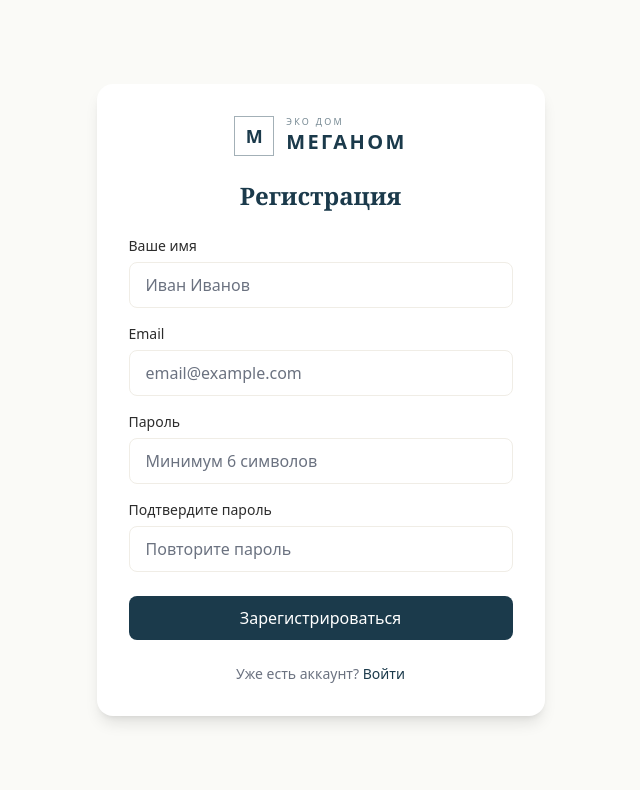
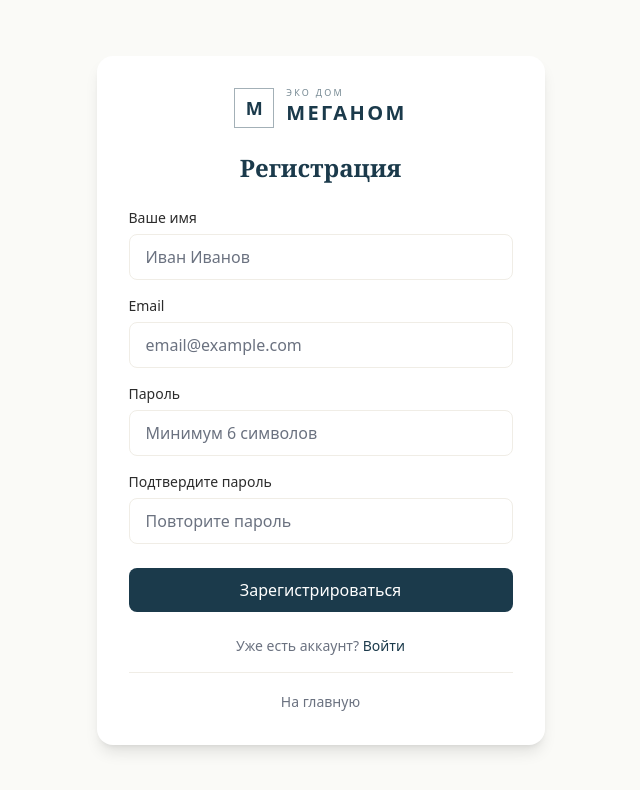
Before and after one commit to Sowenka/meganom, a React (Vite) app: page /auth/register in a window 1280 px wide. Shown: the top 790 px of the page, without its empty margins (312-952 px from the left). Built offline with nearby package versions, Linux system fonts and the light colour scheme; no server answers.

Commit message:
feat(auth): add back-to-home link on login and register pages

```diff
--- a/src/pages/auth/Login.jsx
+++ b/src/pages/auth/Login.jsx
@@ -76,6 +76,12 @@ export default function Login() {
           {t('auth.login.register')}
         </Link>
       </p>
+
+      <div className="mt-4 border-t border-bg-dark pt-4 text-center">
+        <Link to="/" className="text-sm text-text-muted transition-colors hover:text-primary">
+          На главную
+        </Link>
+      </div>
     </>
   );
 }
--- a/src/pages/auth/Register.jsx
+++ b/src/pages/auth/Register.jsx
@@ -94,6 +94,12 @@ export default function Register() {
           {t('auth.register.login')}
         </Link>
       </p>
+
+      <div className="mt-4 border-t border-bg-dark pt-4 text-center">
+        <Link to="/" className="text-sm text-text-muted transition-colors hover:text-primary">
+          На главную
+        </Link>
+      </div>
     </>
   );
 }
```
